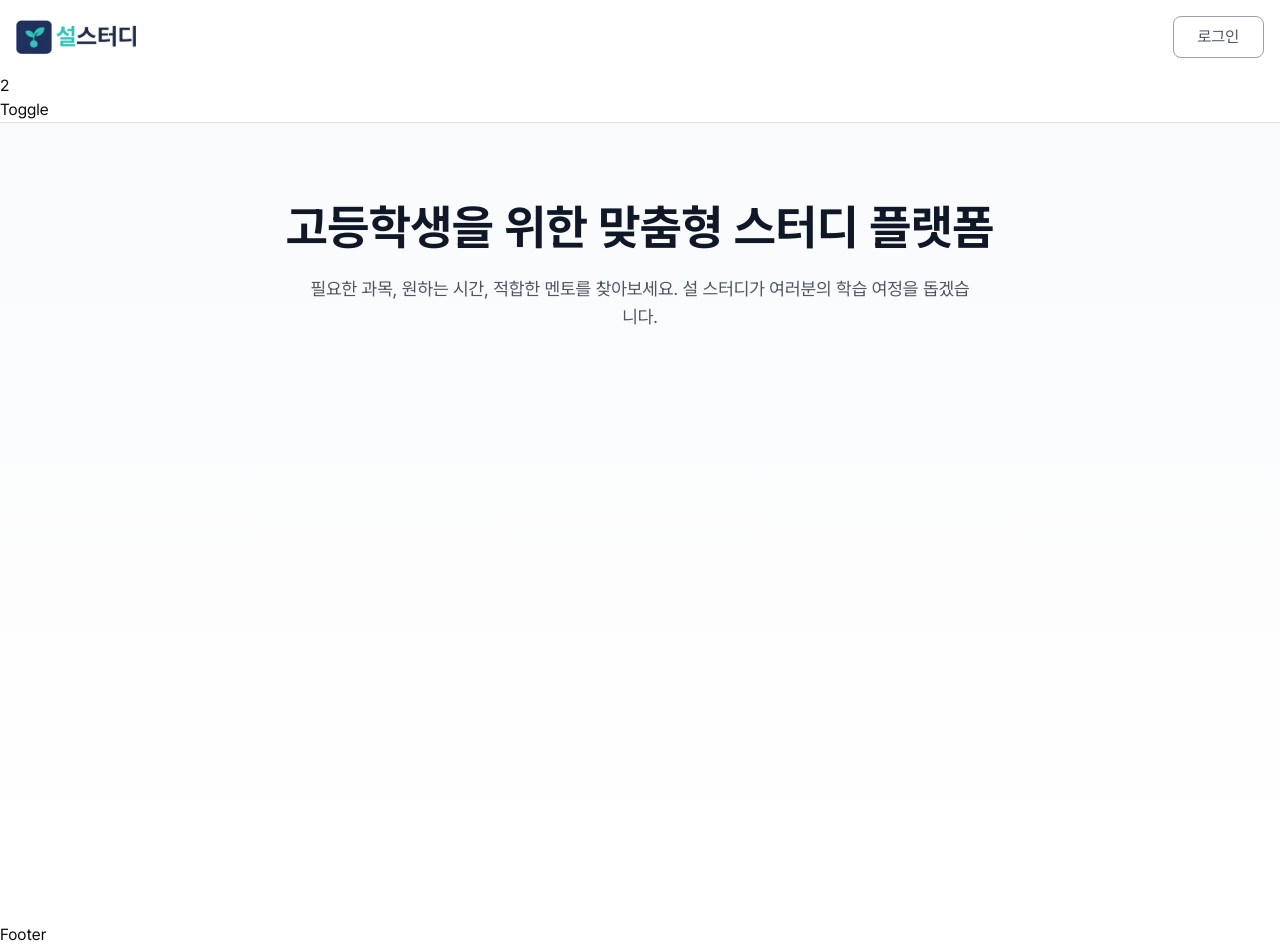
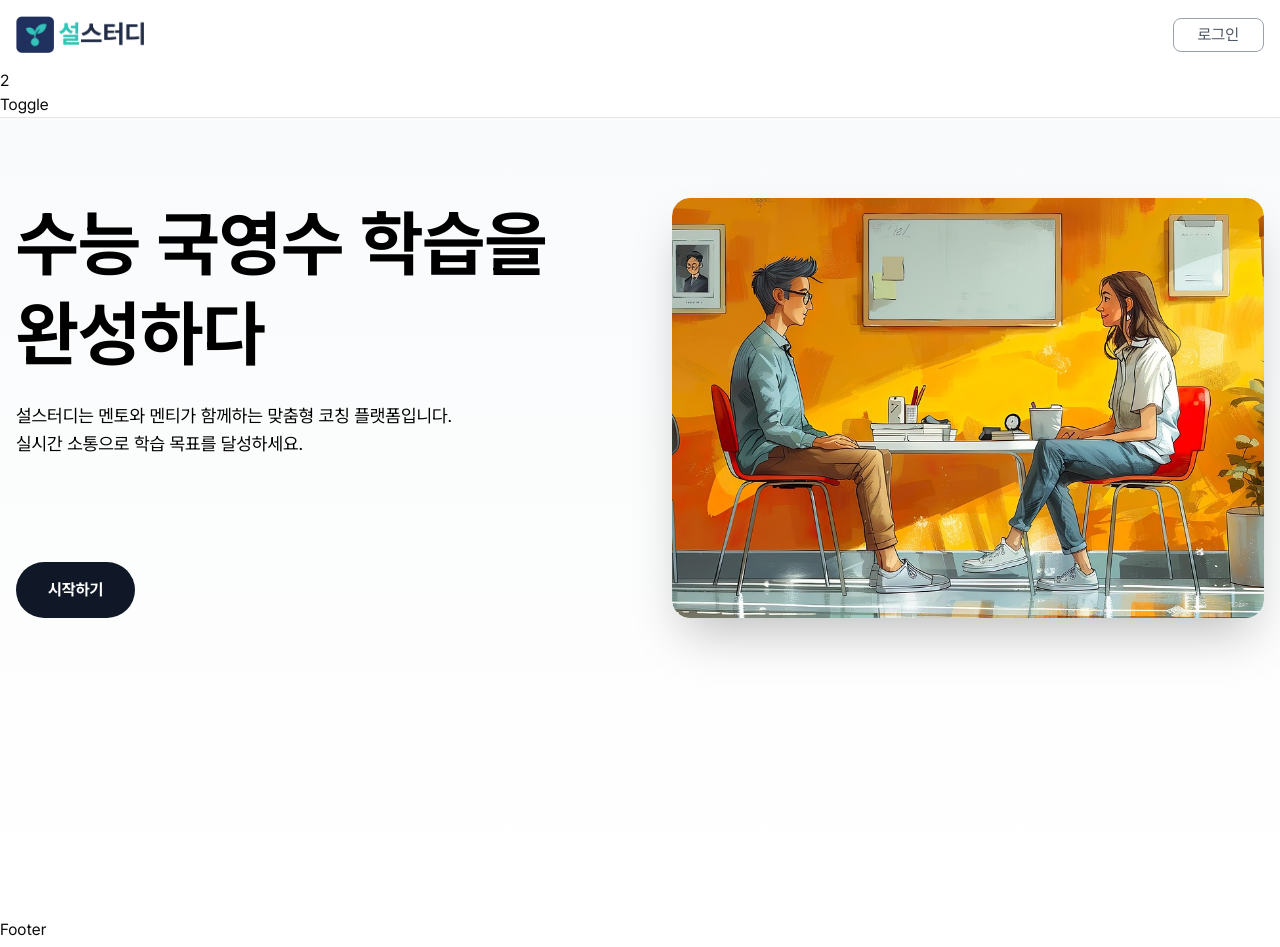
Before and after one commit to LAMED-HACKATHON/sel_study_front, a Next.js app: page / in a window 1280 px wide. Built offline with nearby package versions, Linux system fonts and the light colour scheme; no server answers.

Commit message:
feat: 메인 랜딩페이지 정적 UI 구현

```diff
--- a/src/app/login/page.tsx
+++ b/src/app/login/page.tsx
@@ -3,7 +3,7 @@ import Image from 'next/image';
 const Login = () => {
   return (
     <div className="flex min-h-screen items-center justify-center bg-zinc-50 font-sans dark:bg-black">
-      메인페이지
+      로그인 페이지
       <main className="flex min-h-screen w-full max-w-3xl flex-col items-center justify-between bg-white px-16 py-32 sm:items-start dark:bg-black">
         <Image className="dark:invert" src="/next.svg" alt="Next.js logo" width={100} height={20} priority />
         <div>test2</div>
--- a/src/app/page.tsx
+++ b/src/app/page.tsx
@@ -1,16 +1,49 @@
+import Image from 'next/image';
+
 const Main = () => {
   console.log('api', process.env.API_URL);
   console.log('client', process.env.NEXT_PUBLIC_API_URL);
 
   return (
-    <div className="min-h-screen bg-gradient-to-b from-gray-50 to-white dark:from-gray-900 dark:to-black">
-      <main className="container mx-auto px-4 py-12 md:py-20">
-        <div className="mx-auto max-w-3xl text-center">
-          <h1 className="mb-6 text-4xl font-bold text-gray-900 md:text-5xl dark:text-white">고등학생을 위한 맞춤형 스터디 플랫폼</h1>
+    <div className="flex min-h-screen flex-col bg-linear-to-b from-gray-50 to-white dark:from-gray-900 dark:to-black">
+      <section className="container mx-auto px-4 py-12 pb-20 md:py-20 md:pb-32">
+        <div className="flex flex-col gap-12 lg:flex-row lg:gap-16">
+          <div className="lg:w-1/2">
+            <div className="flex h-full flex-col justify-between">
+              {/* 위: 텍스트 영역 */}
+              <div className="space-y-6">
+                <h2 className="text-4xl leading-tight font-bold tracking-normal break-keep text-black md:text-5xl lg:text-[72px] dark:text-white">수능 국영수 학습을 완성하다</h2>
 
-          <p className="mx-auto mb-10 max-w-2xl text-lg text-gray-600 dark:text-gray-300">필요한 과목, 원하는 시간, 적합한 멘토를 찾아보세요. 설 스터디가 여러분의 학습 여정을 돕겠습니다.</p>
+                <p className="text-lg break-keep text-black dark:text-gray-300">
+                  설스터디는 멘토와 멘티가 함께하는 맞춤형 코칭 플랫폼입니다. <br />
+                  실시간 소통으로 학습 목표를 달성하세요.
+                </p>
+              </div>
+
+              {/* 아래: 버튼 */}
+              <div className="pt-4">
+                <button className="text-md inline-flex min-h-[56px] items-center justify-center rounded-full bg-gray-900 px-8 py-2 font-bold text-white transition-colors hover:bg-gray-800 active:bg-black">
+                  시작하기
+                </button>
+              </div>
+            </div>
+          </div>
+
+          <div className="lg:w-1/2">
+            <div className="relative h-80 overflow-hidden rounded-2xl shadow-2xl lg:h-105">
+              <Image
+                src="/images/study-image.jpg"
+                alt="스터디 이미지"
+                fill
+                sizes="(max-width: 768px) 100vw, (max-width: 1024px) 50vw, 33vw"
+                className="rounded-2xl object-cover"
+                priority
+                unoptimized={true}
+              />
+            </div>
+          </div>
         </div>
-      </main>
+      </section>
     </div>
   );
 };
--- a/src/components/layout/Header.tsx
+++ b/src/components/layout/Header.tsx
@@ -7,15 +7,15 @@ const Header = () => {
   const [isOpen, setIsOpen] = useState(false);
 
   return (
-    <header className="sticky top-0 z-50 border-b bg-white/80 backdrop-blur-md dark:bg-gray-900/80">
+    <header className="sticky top-0 z-50 border-b bg-white/80 backdrop-blur-md">
       <div className="container mx-auto px-4 py-4">
         <div className="flex items-center justify-between">
           <Link href="/" aria-label="홈" className="flex items-center">
-            <Image src="/logo/logo.png" alt="서비스 로고" width={120} height={40} priority />
+            <Image src="/logo/logo.png" alt="로고" width={120} height={40} className="h-auto w-32" />
           </Link>
           <nav className="hidden items-center space-x-8 md:flex">
             <div className="flex space-x-4">
-              <Link href="#" className="rounded-md border border-gray-400 bg-transparent px-6 py-2 text-gray-600 transition-all duration-200 hover:border-gray-500 hover:bg-gray-500 hover:text-white">
+              <Link href="#" className="rounded-md border border-gray-400 bg-transparent px-6 py-1 text-gray-600 transition-all duration-200 hover:border-gray-500 hover:bg-gray-500 hover:text-white">
                 로그인
               </Link>
             </div>
```
Also changed, not shown: public/images/study-image.jpg (added).
